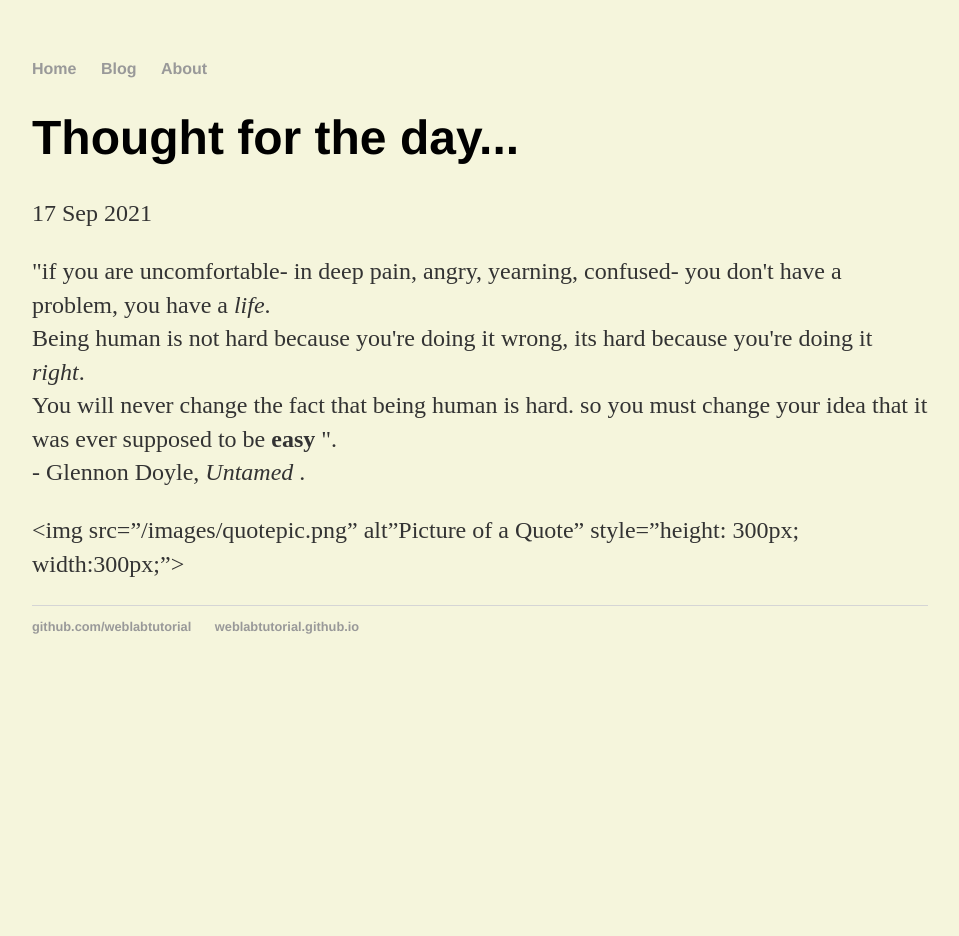
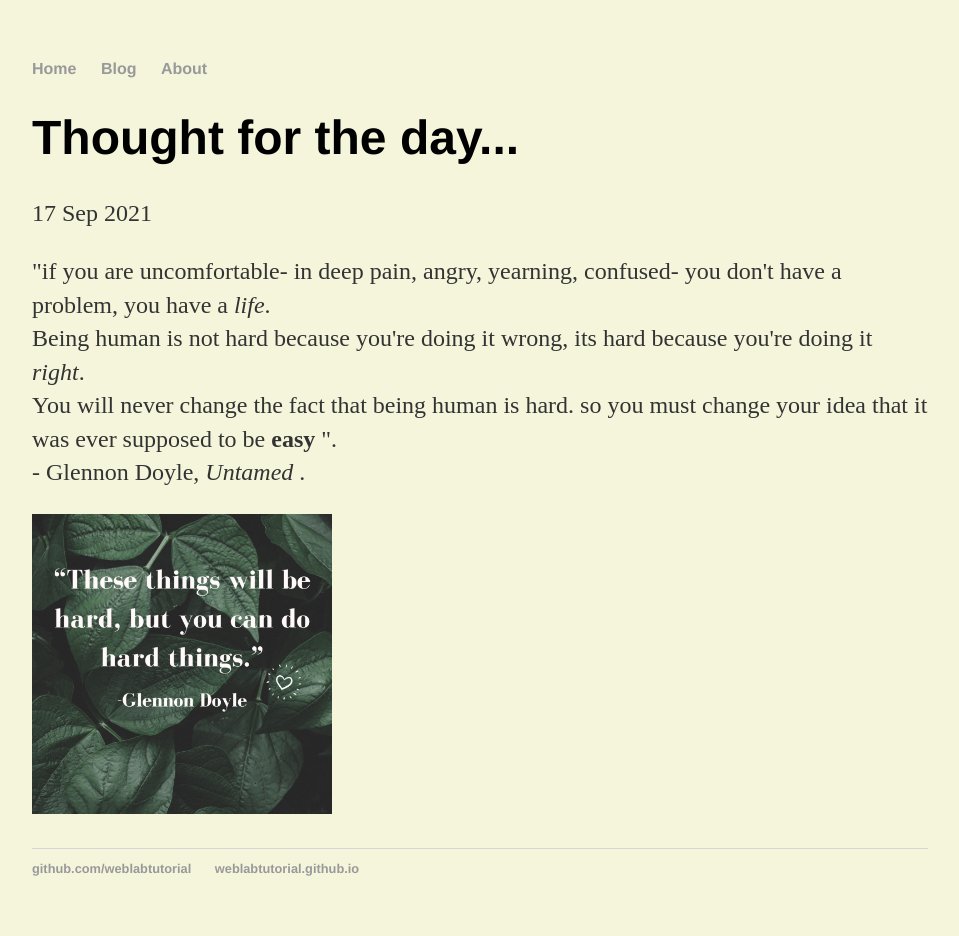
Before and after one commit to cbm2001/cbm2001.github.io, a Jekyll site: the page built from _posts/2021-09-17-quote.md, in a window 1280 px wide. Shown: the whole page, without its empty margins (160-1119 px from the left). Built offline with Jekyll 4.4.1, drawn with Linux system fonts in a browser that asks for light colours; before the commit the page ends 900 px from its top, so only the background shows below that.

Commit message:
Update 2021-09-17-quote.md

```diff
--- a/_posts/2021-09-17-quote.md
+++ b/_posts/2021-09-17-quote.md
@@ -10,4 +10,4 @@ date: 2021-09-17
   that being human is  hard. so you must change your idea that it was ever supposed to be <b> easy </b>". <br>
   - Glennon Doyle, <em> Untamed </em>.
 </p>
-<img src="/images/quotepic.png" alt"Picture of a Quote" style="height: 300px; width:300px;">
+<img src="/images/quotepic.png" alt="Picture of a Quote" style="height: 300px; width:300px;">
```
